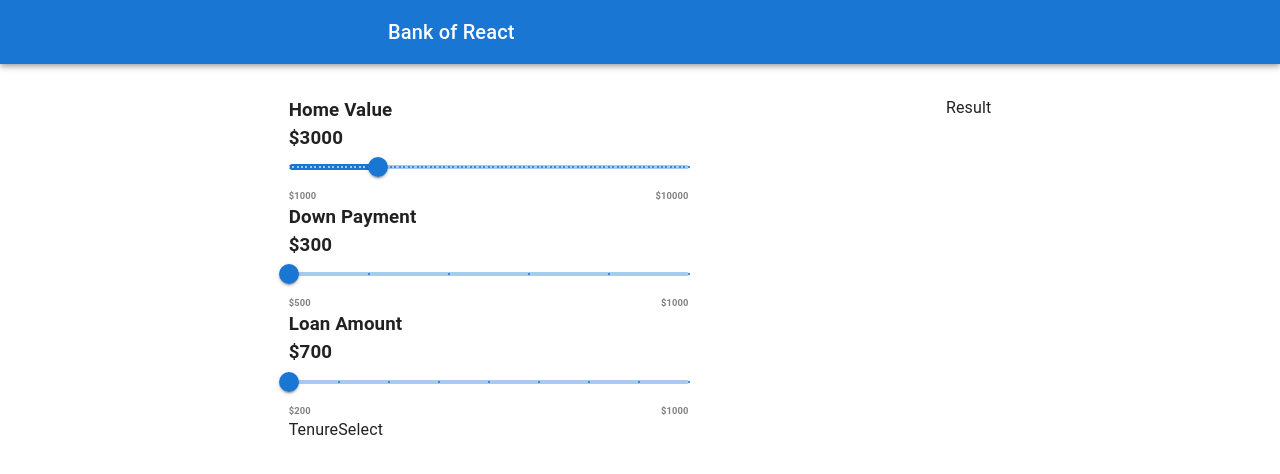
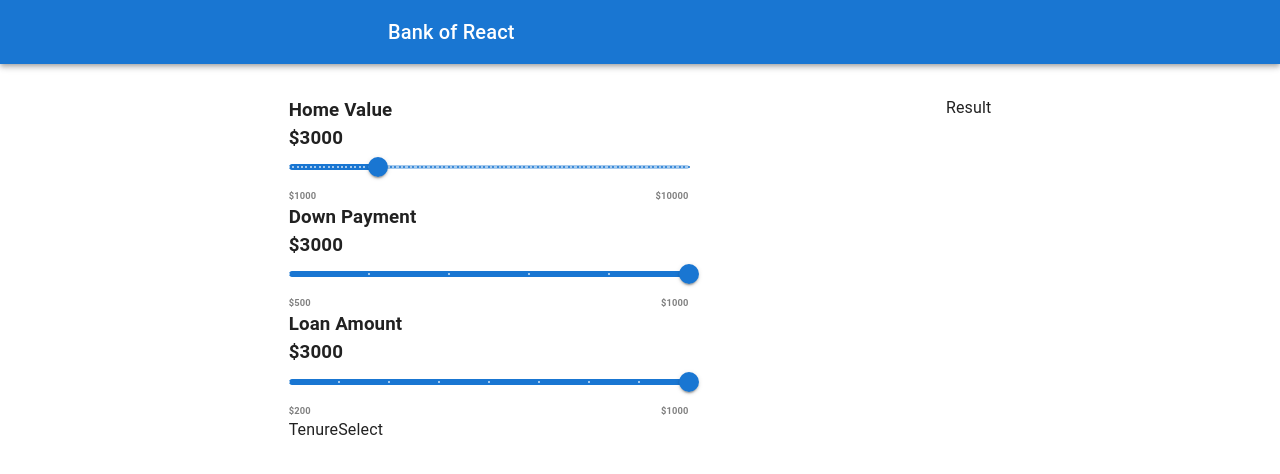
Before and after one commit to zli213/ReactPractice01, a React (Create React App) app: page / in a window 1280 px wide. Shown: the top 474 px of the page. Built offline with nearby package versions, Linux system fonts and the light colour scheme.

Commit message:
Complete react hook features.

```diff
--- a/src/components/SlideSelect.js
+++ b/src/components/SlideSelect.js
@@ -12,29 +12,31 @@ const SlideSelect = ({ data, setData }) => {
         max={bank_limit}
         step={100}
         value={data.homeValue}
-        onChange={(e, value) => console.log(value)}
+        onChange={(e, value) => setData({ homeValue: value })}
         unit="$"
-        amount={3000}
+        amount={data.homeValue}
       />
       <SliderComponent
         title="Down Payment"
-        defaultValue={25}
+        defaultValue={data.downPayment}
+        value={data.downPayment}
         min={500}
         max={1000}
         step={100}
-        onChange={(e, value) => console.log(value)}
+        onChange={(e, value) => setData({ downPayment: value })}
         unit="$"
-        amount={300}
+        amount={data.downPayment}
       />
       <SliderComponent
         title="Loan Amount"
-        defaultValue={25}
+        defaultValue={data.loanAmount}
+        value={data.loanAmount}
         min={200}
         max={1000}
         step={100}
-        onChange={(e, value) => console.log(value)}
+        onChange={(e, value) => setData({ loanAmount: value })}
         unit="$"
-        amount={700}
+        amount={data.loanAmount}
       />
     </div>
   );
```
